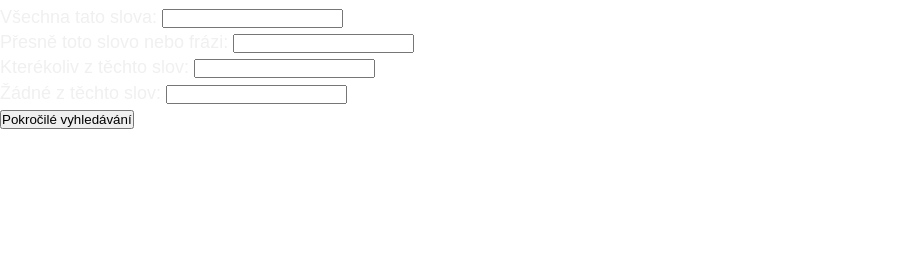
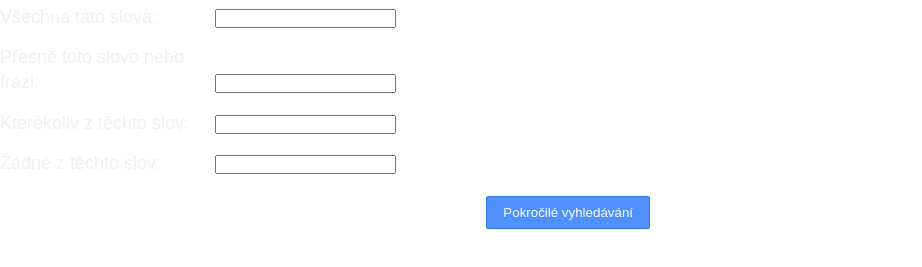
Before and after one commit to JakubNovakDark/googlesearch, a plain HTML site: page html/advanced.html in a window 1280 px wide. Shown: the part 79-346 px from the top of the page, without its empty margins (0-922 px from the left). Drawn offline with Linux system fonts and the light colour scheme; files that its build step writes are made by us from their sources.

Commit message:
uprava styles

```diff
--- a/styles.css
+++ b/styles.css
@@ -256,3 +256,32 @@ footer i {
     text-align: center;
   }
 }
+/* Styly pro advanced.html (bez Flexboxu) */
+
+.advanced-form {
+    width: 650px;
+}
+
+.adv-option {
+    margin-bottom: 15px;
+}
+
+.adv-option label {
+    display: inline-block;
+    width: 200px;
+    margin-right: 10px;
+}
+
+.adv-button-container {
+    text-align: right;
+    margin-top: 20px;
+}
+
+.adv-button {
+    background-color: #4d90fe;
+    color: white;
+    border: 1px solid #3079ed;
+    padding: 8px 16px;
+    border-radius: 2px;
+    cursor: pointer;
+}
```
